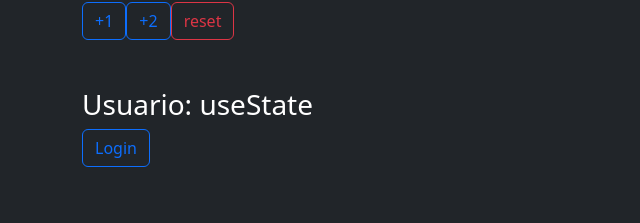
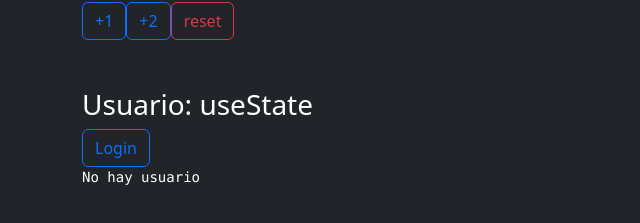
Before and after one commit to manzoDev/react-use-ts, a React (Create React App) app: page / in a window 1280 px wide. Shown: the part 185-408 px from the top of the page, without its empty margins (0-640 px from the left). Built offline with nearby package versions, Linux system fonts and the light colour scheme.

Commit message:
show user for login button onClick

```diff
--- a/src/components/Usuario.tsx
+++ b/src/components/Usuario.tsx
@@ -24,8 +24,11 @@ export default function Usuario() {
                 className="btn btn-outline-primary">
                 Login
             </button>
-
-            <pre>{JSON.stringify(user)}</pre>
+            {
+                (!user)
+                ? <pre>No hay usuario</pre>
+                : <pre>{JSON.stringify(user)}</pre>
+            }
 
         </div>
     )
```
